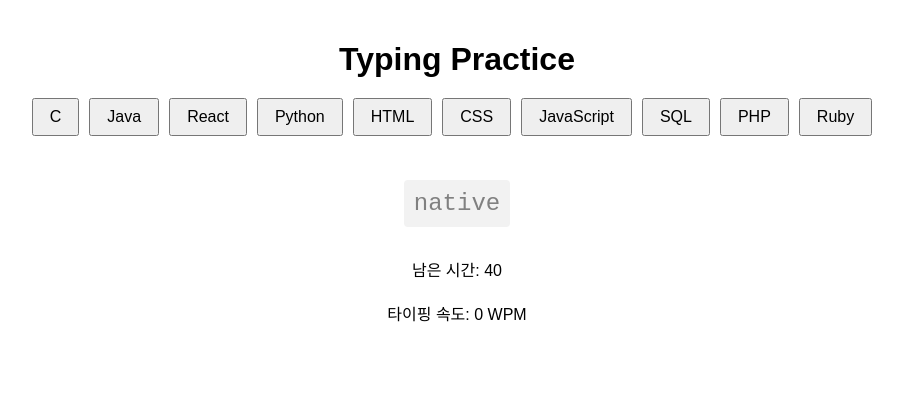
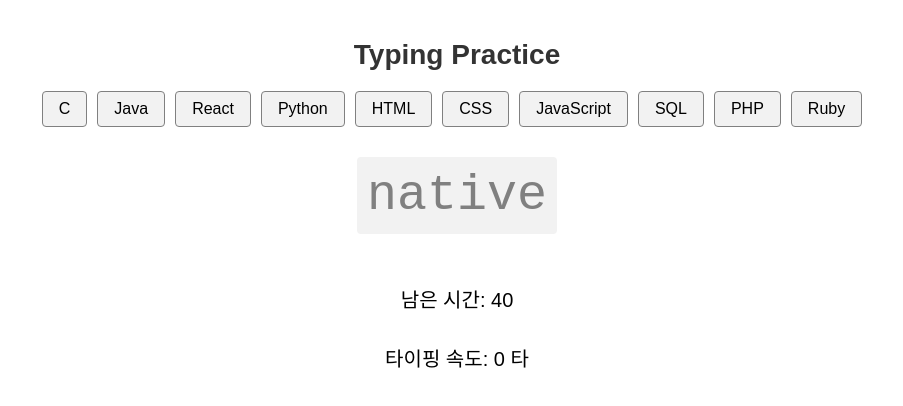
Before and after one commit to jeongjunsoo/OSS_Proj_9, a React (Create React App) app: page / in a window 1280 px wide. Both pictures are taken after a click on the button "Java". Shown: the top 406 px of the page, without its empty margins (183-1086 px from the left). Built offline with nearby package versions, Linux system fonts and the light colour scheme.

Commit message:
시간 다 됐을 때 다른 버튼 클릭하면 다시 연습 가능

```diff
--- a/src/App.js
+++ b/src/App.js
@@ -4,7 +4,7 @@ import AutosizeTextarea from 'react-autosize-textarea';
 import Text from './RandomText';
 
 function App() {
-  const [selectedLanguage, setSelectedLanguage] = useState('');
+  const [selectedLanguage, setSelectedLanguage] = useState(false);
   const [text, setText] = useState('');
   const [input, setInput] = useState('');
   const [textClass, setTextClass] = useState('');
@@ -15,7 +15,7 @@ function App() {
   const [sessionCount, setSessionCount] = useState(0);
   const [textLength, setTextLength] = useState(0);
   const [previousTexts, setPreviousTexts] = useState([]);
-  const [isTimerExpired, setIsTimerExpired] = useState(false);
+  const [isTimerExpired, setIsTimerExpired] = useState(true);
 
   const handleLanguageClick = (language) => {
     setSelectedLanguage(language);
@@ -24,6 +24,7 @@ function App() {
     setIsTimerRunning(false);
     setTypingSpeed(0);
     setIsTimerExpired(false);
+    setTimer(40);
   };
 
   const generateNewText = (language) => {
@@ -109,7 +110,7 @@ function App() {
   const formatTypingSpeed = () => {
     if (sessionCount > 0) {
       const averageSpeed = totalTypingSpeed / sessionCount;
-      const formattedSpeed = averageSpeed.toFixed(0).toString().replace(/\B(?=(\d{3})+(?!\d))/g, ',');
+      const formattedSpeed = averageSpeed.toFixed(1).toString().replace(/\B(?=(\d{3})+(?!\d))/g, ',');
       return formattedSpeed;
     }
     return 0;
@@ -121,6 +122,7 @@ function App() {
     setTypingSpeed(0);
     setTotalTypingSpeed(0); // 초기화 추가
     setSessionCount(0); // 초기화 추가
+    setPreviousTexts([]);
   };
 
   return (
@@ -128,7 +130,7 @@ function App() {
       <h1>Typing Practice</h1>
       <div className="language-buttons">
         {/* 언어 선택 버튼들 */}
-        <button onClick={() => handleLanguageClick('C')}>C</button>
+        <button onClick={() => handleLanguageClick('C')} >C</button>
         <button onClick={() => handleLanguageClick('Java')}>Java</button>
         <button onClick={() => handleLanguageClick('React')}>React</button>
         <button onClick={() => handleLanguageClick('Python')}>Python</button>
@@ -174,13 +176,13 @@ function App() {
               <span>남은 시간: {timer}</span>
             </div>
             <div className="typing-speed">
-              <span>타이핑 속도: {formatTypingSpeed()} WPM</span>
+              <span>타이핑 속도: {formatTypingSpeed() * 5} 타</span>
             </div>
           </div>
         </>
       ) : (
         <div className="completion-message">
-          {`시간이 초과되었습니다. 당신의 최종 타자 속도는 ${formatTypingSpeed()}입니다.`}
+          {`시간이 초과되었습니다. 당신의 최종 타자 속도는 ${formatTypingSpeed() * 5}타 입니다.`}
           <br />
           <button onClick={handleRestartClick}>다시하기</button>
         </div>
--- a/src/index.css
+++ b/src/index.css
@@ -18,24 +18,31 @@ body {
 
 h1 {
   margin-bottom: 20px;
-}
-
-.language-buttons {
-  margin-bottom: 20px;
+  font-size: 28px;
+  color: #333;
 }
 
 .language-buttons button {
   margin-right: 10px;
   padding: 8px 16px;
   font-size: 16px;
+  background-color: #f2f2f2;
+  border: 1px solid gray;
+  border-radius: 4px;
 }
 
+.language-buttons button:hover {
+  background-color: blue;
+  cursor: pointer;
+}
+
+
 .text-container {
-  margin-bottom: 20px;
+  margin-bottom: 10px;
 }
 
 .text-to-type {
-  font-size: 24px;
+  font-size: 50px;
   white-space: pre-wrap;
   margin-bottom: 10px;
   padding: 10px;
@@ -43,6 +50,8 @@ h1 {
   background-color: #f2f2f2;
   color: gray;
   display: inline-block;
+  margin-top: 30px;
+
 }
 
 .text-to-type span.correct {
@@ -74,6 +83,22 @@ h1 {
 }
 
 .typing-speed {
-  margin-top: 20px;
+  margin-top: 30px;
+  font-size: 20px;
+}
+
+.timer {
+  margin-top: 30px;
+  font-size: 20px;
+}
+
+.completion-message {
+  margin-top: 30px;
+  font-size: 20px;
+}
+
+.completion-message button {
+  margin-top: 10px;
+  padding: 8px 16px;
   font-size: 16px;
 }
```
